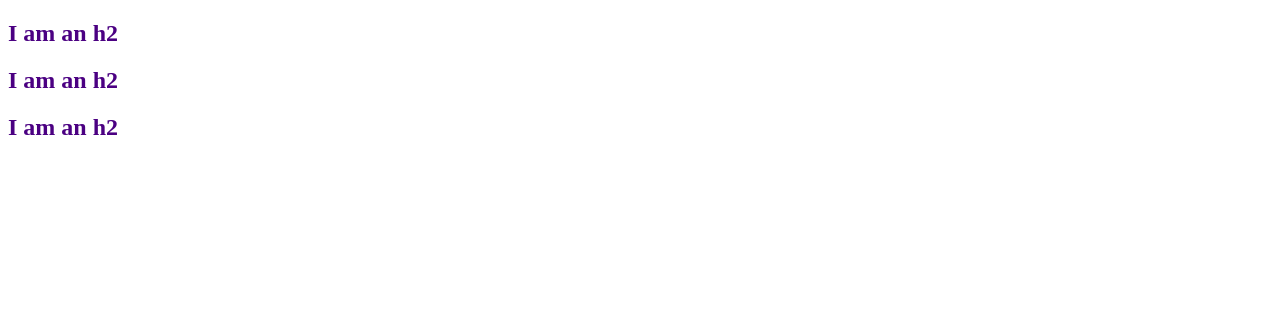
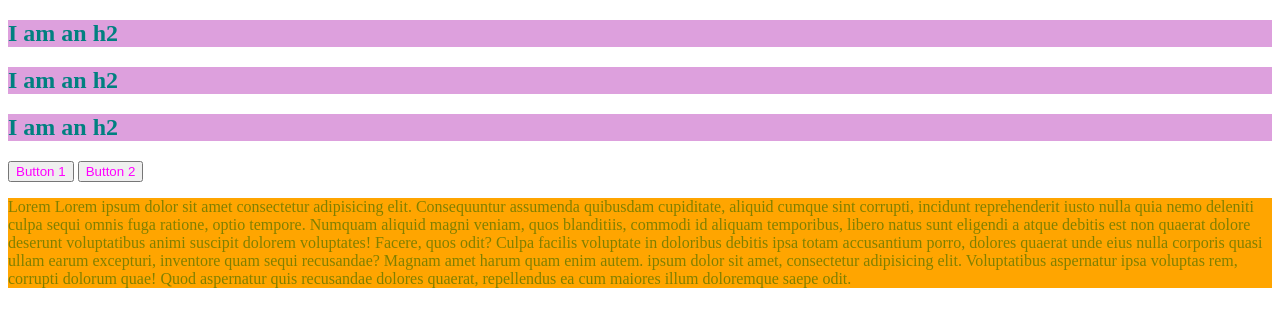
Before and after one commit to VASU492001/WebBootcamp, a plain HTML site: page index.html in a window 1280 px wide. Drawn offline with Linux system fonts and the light colour scheme.

Commit message:
added styling

```diff
--- a/app.css
+++ b/app.css
@@ -1,3 +1,15 @@
 h2 {
-    color: Indigo;
+    color: teal;
+    background-color: plum;
+
 }
+
+button {
+    color: magenta;
+    background-color: cyanS;
+}
+
+p {
+    color: olive;
+    background: orange;
+}
--- a/index.html
+++ b/index.html
@@ -24,6 +24,18 @@
     <h2>I am an h2</h2>
     <h2>I am an h2</h2>
     <h2>I am an h2</h2>
+    <button>Button 1</button>
+    <button>Button 2</button>
+    <p>Lorem Lorem ipsum dolor sit amet consectetur adipisicing elit. Consequuntur assumenda quibusdam cupiditate,
+        aliquid cumque sint corrupti, incidunt reprehenderit iusto nulla quia nemo deleniti culpa sequi omnis fuga
+        ratione, optio tempore.
+        Numquam aliquid magni veniam, quos blanditiis, commodi id aliquam temporibus, libero natus sunt eligendi a atque
+        debitis est non quaerat dolore deserunt voluptatibus animi suscipit dolorem voluptates! Facere, quos odit?
+        Culpa facilis voluptate in doloribus debitis ipsa totam accusantium porro, dolores quaerat unde eius nulla
+        corporis quasi ullam earum excepturi, inventore quam sequi recusandae? Magnam amet harum quam enim autem. ipsum
+        dolor sit amet, consectetur adipisicing elit. Voluptatibus aspernatur ipsa voluptas rem, corrupti
+        dolorum quae! Quod aspernatur quis recusandae dolores quaerat, repellendus ea cum maiores illum doloremque saepe
+        odit.</p>
 </body>
 
 </html>
```
